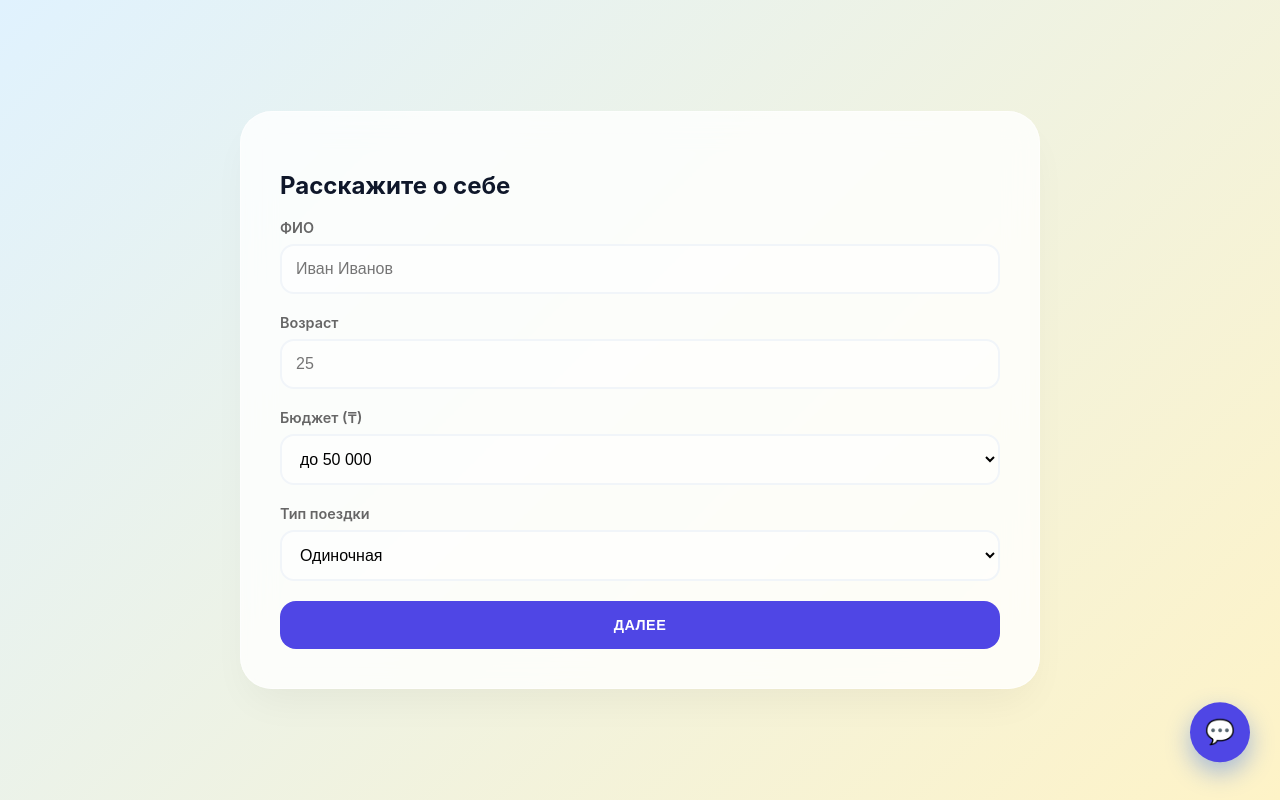
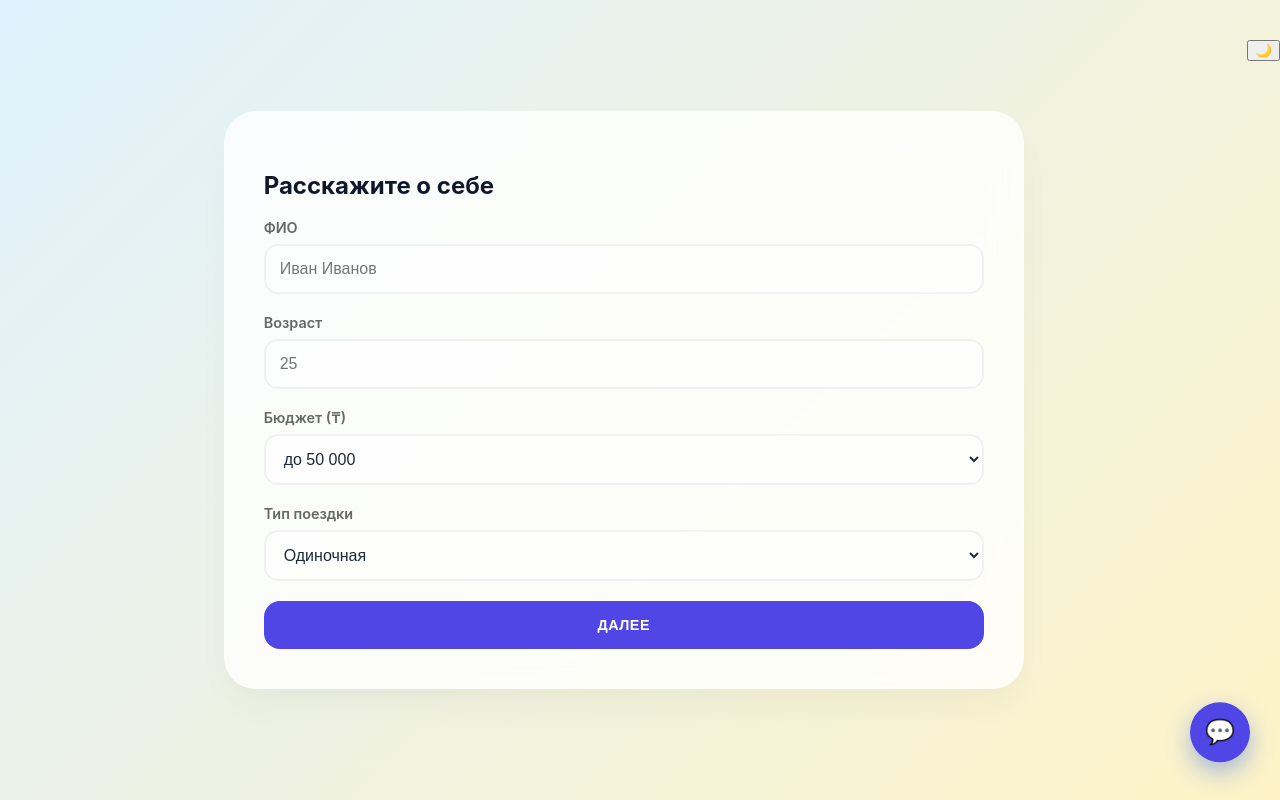
Before and after one commit to OrvexCompany/itsapar-web, a website: page form.html in a window 1280 px wide. Drawn offline with Linux system fonts and the light colour scheme.

Commit message:
Описание твоих правок

```diff
--- a/app.js
+++ b/app.js
@@ -607,6 +607,7 @@
     document.body?.classList.add('page-loaded');
 
     try {
+        initTheme(); // Инициализация темы
         injectChat(); // Добавляем вызов функции чата
         initApp();
         console.log("Приложение успешно запущено");
@@ -614,6 +615,34 @@
         console.error("Критическая ошибка при запуске:", error);
     }
 });
+
+// --- Логика переключения темы ---
+function initTheme() {
+    const savedTheme = localStorage.getItem('theme') || 'light';
+    document.documentElement.setAttribute('data-theme', savedTheme);
+    injectThemeToggle(savedTheme);
+}
+
+function injectThemeToggle(currentTheme) {
+    if (document.getElementById('themeToggle')) return;
+
+    const btn = document.createElement('button');
+    btn.id = 'themeToggle';
+    btn.className = 'theme-toggle';
+    btn.innerHTML = currentTheme === 'light' ? '🌙' : '☀️';
+    btn.title = 'Переключить тему';
+
+    btn.onclick = () => {
+        const html = document.documentElement;
+        const newTheme = html.getAttribute('data-theme') === 'light' ? 'dark' : 'light';
+
+        html.setAttribute('data-theme', newTheme);
+        localStorage.setItem('theme', newTheme);
+        btn.innerHTML = newTheme === 'light' ? '🌙' : '☀️';
+    };
+
+    document.body.appendChild(btn);
+}
 
 function injectPolicy(targetUrl = null) {
     const wrapper = document.getElementById('policyWrapper');
--- a/style.css
+++ b/style.css
@@ -8,11 +8,27 @@
     --accent: #e0e7ff;
     --success: #10b981;
     --danger: #ef4444;
+    --card-bg: rgba(255, 255, 255, 0.8);
+    --input-bg: rgba(255, 255, 255, 0.5);
+    --body-gradient: linear-gradient(135deg, #e0f2fe 0%, #fef3c7 100%);
+    --shadow: rgba(0, 0, 0, 0.05);
+}
+
+[data-theme="dark"] {
+    --bg-light: #0f172a;
+    --white: #1e293b;
+    --text: #f8fafc;
+    --accent: #312e81;
+    --dark: #f1f5f9;
+    --card-bg: rgba(30, 41, 59, 0.7);
+    --input-bg: rgba(15, 23, 42, 0.5);
+    --body-gradient: linear-gradient(135deg, #0f172a 0%, #1e293b 100%);
+    --shadow: rgba(0, 0, 0, 0.3);
 }
 
 body {
     font-family: 'Inter', -apple-system, BlinkMacSystemFont, sans-serif;
-    background: linear-gradient(135deg, #e0f2fe 0%, #fef3c7 100%);
+    background: var(--body-gradient);
     background-attachment: fixed;
     color: var(--text);
     margin: 0;
@@ -55,11 +71,11 @@
 h2, h3, h4 { color: var(--dark); }
 
 .card {
-    background: rgba(255, 255, 255, 0.8);
+    background: var(--card-bg);
     backdrop-filter: blur(16px);
     padding: 40px;
     border-radius: 32px;
-    box-shadow: 0 20px 40px -10px rgba(0, 0, 0, 0.05), inset 0 0 0 1px rgba(255, 255, 255, 0.5);
+    box-shadow: 0 20px 40px -10px var(--shadow), inset 0 0 0 1px rgba(255, 255, 255, 0.1);
 }
 
 .btn {
@@ -87,10 +103,11 @@
 .form-group { margin-bottom: 20px; text-align: left; }
 .form-group label { display: block; margin-bottom: 8px; font-weight: 600; font-size: 0.9rem; color: #666; }
 .form-group input, .form-group select {
-    width: 100%; padding: 14px; border: 2px solid #f1f5f9; border-radius: 14px; box-sizing: border-box; font-size: 1rem;
-    background: rgba(255,255,255,0.5); transition: all 0.2s;
+    width: 100%; padding: 14px; border: 2px solid rgba(0,0,0,0.05); border-radius: 14px; box-sizing: border-box; font-size: 1rem;
+    background: var(--input-bg); color: var(--text); transition: all 0.2s;
 }
 .form-group input:focus { outline: none; border-color: var(--primary); background: white; box-shadow: 0 0 0 4px var(--accent); }
+[data-theme="dark"] .form-group input:focus { background: var(--bg-light); }
 
 .swipe-container { text-align: center; }
 .swipe-card {
@@ -100,7 +117,7 @@
     flex-direction: column;
     justify-content: center;
     border: 2px dashed var(--primary);
-    background: white;
+    background: var(--white);
     position: relative;
     overflow: hidden;
     touch-action: none; /* Отключаем стандартную прокрутку браузера при свайпе карточки */
@@ -132,10 +149,10 @@
 .column-title { font-size: 1.5rem; color: var(--dark); margin-bottom: 20px; text-align: center; }
 .results-grid { display: grid; grid-template-columns: 1fr; gap: 24px; }
 .res-card {
-    background: white;
+    background: var(--white);
     padding: 24px;
     border-radius: 20px;
-    border: 1px solid #f1f5f9;
+    border: 1px solid rgba(0,0,0,0.05);
     transition: transform 0.3s ease;
     position: relative;
     /* Эффект перфорации билета */
@@ -318,7 +335,7 @@
     .admin-table td[data-label="Действия"] {
         text-align: center;
         padding-left: 20px !important;
-        background: #f8fafc;
+        background: var(--bg-light);
         display: flex;
         flex-direction: column;
         gap: 10px;
@@ -341,7 +358,7 @@
     }
 }
 .stat-card {
-    background: white; padding: 20px; border-radius: 20px; text-align: center; box-shadow: 0 4px 6px rgba(0,0,0,0.05);
+    background: var(--white); padding: 20px; border-radius: 20px; text-align: center; box-shadow: 0 4px 6px var(--shadow);
 }
 
 .error-text { color: #ef4444; font-size: 0.9rem; margin-top: 15px; text-align: center; }
```
Also changed, not shown: admin-analytics.html (+3 -3 lines).
